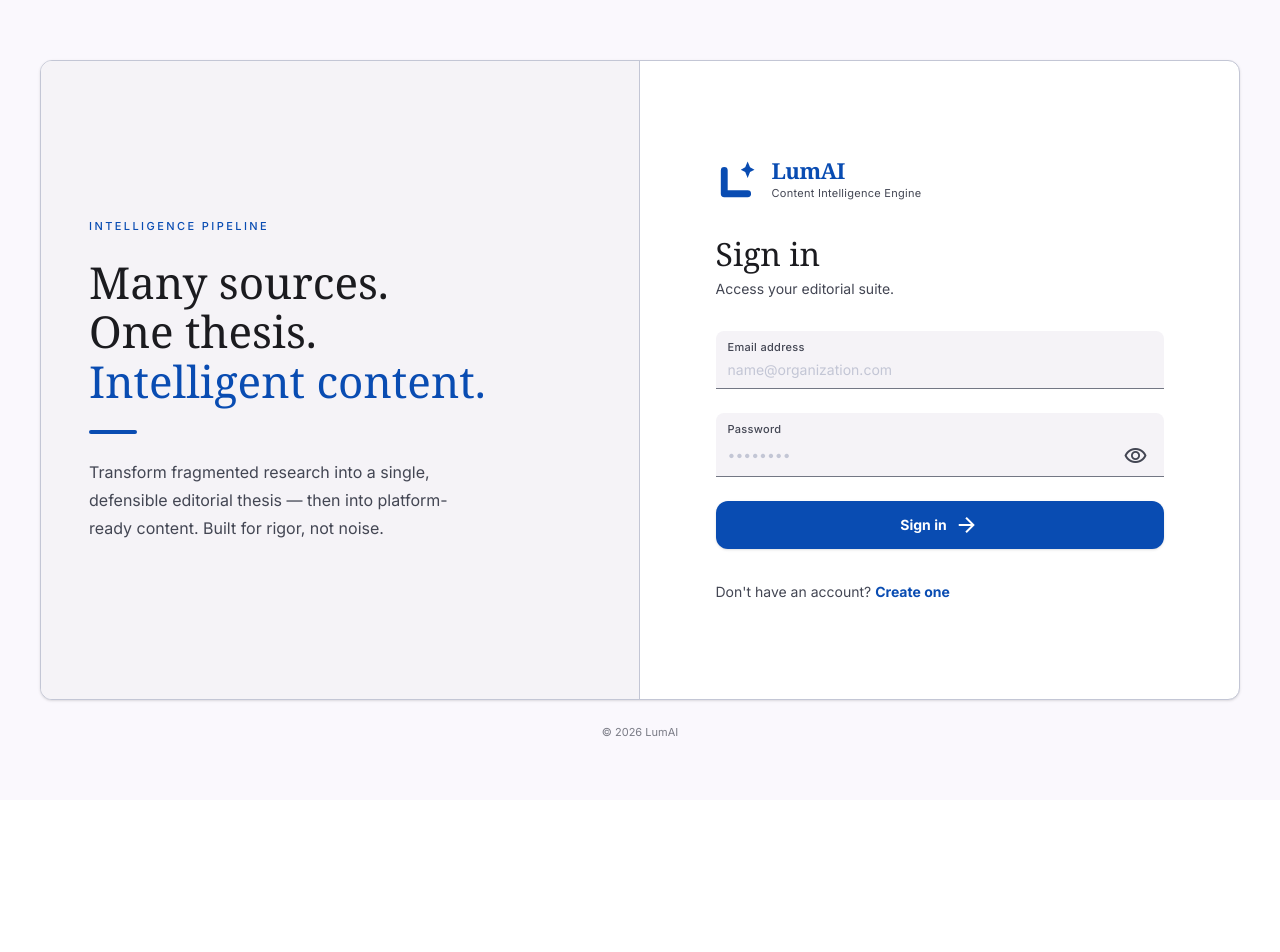
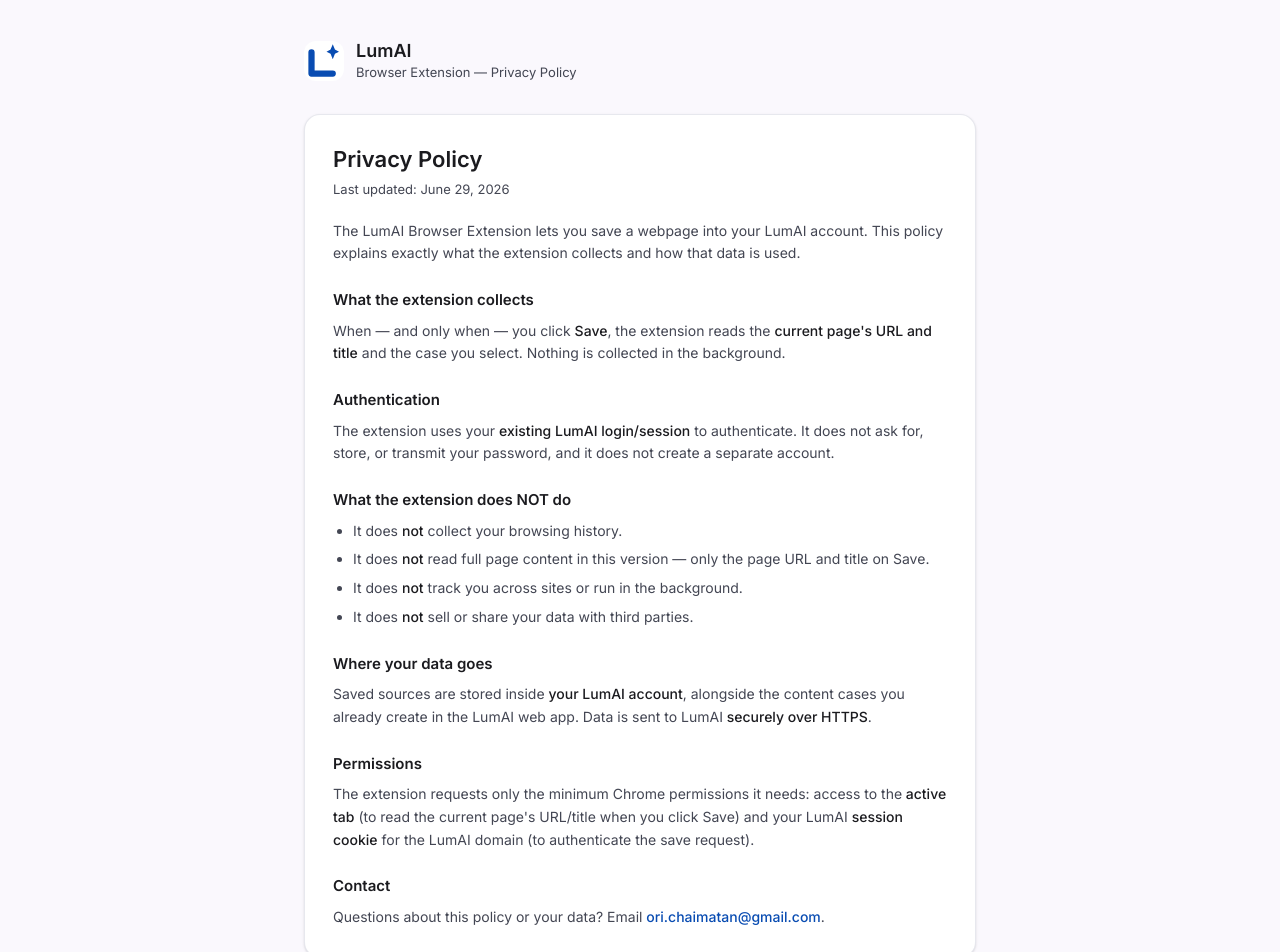
Before and after one commit to OriChaiMatan/Content-Studio-AI, a React (Vite) app: page /privacy in a window 1280 px wide. Before the commit this address led to /login. Shown: the top 952 px of the page. Before the commit the page ends 800 px from the top, so only its background shows below. Built offline with nearby package versions, Linux system fonts and the light colour scheme; no server answers.

Commit message:
feat(extension): finalize production config, privacy policy, and Chrome Store release assets

```diff
--- a/browser-extension/config.js
+++ b/browser-extension/config.js
@@ -1,13 +1,14 @@
-// LumAI extension config. Flip MODE to switch environments, then reload the
-// unpacked extension. `api` is where the backend lives; `app` is where the user
-// logs in (in dev these differ: API on :3001, the web app on :5173). If you change
-// the production domain, update `production.api`/`app` AND host_permissions in
-// manifest.json to match.
-const MODE = 'local'; // 'local' | 'production'
+// LumAI extension config.
+// Defaults to PRODUCTION — this is what ships in the Chrome Web Store package.
+// For LOCAL development only: set MODE = 'local' (and ensure manifest.json includes
+// the localhost host_permissions — the shipped production package omits them).
+// If the production domain changes, update `production.api`/`app` here AND the
+// host_permissions in manifest.json to match.
+const MODE = 'production'; // 'production' (release default) | 'local' (dev only)
 
 const ENV = {
+  production: { api: 'https://app.mrtrk.com', app: 'https://app.mrtrk.com' },
   local:      { api: 'http://localhost:3001', app: 'http://localhost:5173' },
-  production: { api: 'https://app.mrtrk.com', app: 'https://app.mrtrk.com' },
 };
 
 export const API_BASE = ENV[MODE].api;
--- a/src/App.tsx
+++ b/src/App.tsx
@@ -13,6 +13,7 @@
 import { LoginPage } from './features/auth/LoginPage';
 import { RegisterPage } from './features/auth/RegisterPage';
 import { VerifyWhatsAppPage } from './features/auth/VerifyWhatsAppPage';
+import { PrivacyPolicyPage } from './features/legal/PrivacyPolicyPage';
 import { useAuthStore } from './stores/authStore';
 import { useContentCasesStore } from './stores/contentCasesStore';
 import { useLibraryStore } from './stores/libraryStore';
@@ -40,6 +41,7 @@
         <Route path="/library" element={<LibraryPage />} />
         <Route path="/settings" element={<SettingsPage />} />
         <Route path="/verify-whatsapp" element={<VerifyWhatsAppPage />} />
+        <Route path="/privacy" element={<PrivacyPolicyPage />} />
         <Route path="*" element={<Navigate to="/" replace />} />
       </Routes>
     </AppLayout>
@@ -71,6 +73,8 @@
         <AuthedApp />
       ) : (
         <Routes>
+          {/* Public — reachable without auth (e.g. Chrome Web Store reviewers). */}
+          <Route path="/privacy" element={<PrivacyPolicyPage />} />
           <Route path="/login" element={<LoginPage />} />
           <Route path="/register" element={<RegisterPage />} />
           <Route path="*" element={<Navigate to="/login" replace />} />
--- a/src/components/layout/Sidebar.tsx
+++ b/src/components/layout/Sidebar.tsx
@@ -84,6 +84,20 @@
         ))}
       </nav>
 
+      {/* Bottom group: legal links (low weight) + user footer */}
+      <div className="flex flex-col gap-3">
+        {/* Legal — minimal, low-emphasis */}
+        <div className="px-2 flex items-center gap-2 text-[11px] text-on-surface-variant/70">
+          <button
+            onClick={() => navigate('/privacy')}
+            className="hover:text-on-surface transition-colors"
+          >
+            Privacy Policy
+          </button>
+          <span className="text-outline-variant" aria-hidden="true">·</span>
+          <span className="opacity-50 cursor-default" title="Coming soon">Terms</span>
+        </div>
+
         {/* User footer */}
         <div className="border-t border-outline-variant pt-4 flex items-center gap-4 px-2">
           <div className="w-10 h-10 rounded-full bg-primary-container flex items-center justify-center text-on-primary-container font-bold text-sm shrink-0">
@@ -108,6 +122,7 @@
             <Icon name="logout" size="sm" />
           </button>
         </div>
+      </div>
     </aside>
   );
 }
--- /dev/null
+++ b/src/features/legal/PrivacyPolicyPage.tsx
@@ -0,0 +1,94 @@
+import { LumAILogoMark } from '../../components/ui/LumaiLogo';
+
+// Public privacy policy for the LumAI Browser Extension (Chrome Web Store).
+// Self-contained page (no auth, no AppLayout) so it renders for logged-out
+// reviewers at https://app.mrtrk.com/privacy.
+
+const SUPPORT_EMAIL = 'ori.chaimatan@gmail.com';
+const LAST_UPDATED = 'June 29, 2026';
+
+function Section({ title, children }: { title: string; children: React.ReactNode }) {
+  return (
+    <section className="mt-6">
+      <h2 className="text-[15px] font-semibold text-on-surface">{title}</h2>
+      <div className="mt-2 text-[14px] leading-relaxed text-on-surface-variant space-y-2">{children}</div>
+    </section>
+  );
+}
+
+export function PrivacyPolicyPage() {
+  return (
+    <div className="min-h-screen bg-surface px-4 py-10">
+      <div className="mx-auto w-full max-w-2xl">
+        {/* Header */}
+        <div className="flex items-center gap-3">
+          <LumAILogoMark size={40} className="rounded-xl" />
+          <div>
+            <div className="text-[18px] font-semibold text-on-surface leading-tight">LumAI</div>
+            <div className="text-[13px] text-on-surface-variant">Browser Extension — Privacy Policy</div>
+          </div>
+        </div>
+
+        <div className="mt-8 rounded-2xl border border-outline-variant/40 bg-surface-container-lowest shadow-sm p-7">
+          <h1 className="text-[22px] font-semibold text-on-surface">Privacy Policy</h1>
+          <p className="mt-1 text-[13px] text-on-surface-variant">Last updated: {LAST_UPDATED}</p>
+
+          <p className="mt-5 text-[14px] leading-relaxed text-on-surface-variant">
+            The LumAI Browser Extension lets you save a webpage into your LumAI account.
+            This policy explains exactly what the extension collects and how that data is used.
+          </p>
+
+          <Section title="What the extension collects">
+            <p>
+              When — and only when — you click <span className="font-medium text-on-surface">Save</span>, the
+              extension reads the <span className="font-medium text-on-surface">current page's URL and title</span>{' '}
+              and the case you select. Nothing is collected in the background.
+            </p>
+          </Section>
+
+          <Section title="Authentication">
+            <p>
+              The extension uses your <span className="font-medium text-on-surface">existing LumAI login/session</span>{' '}
+              to authenticate. It does not ask for, store, or transmit your password, and it does not create a
+              separate account.
+            </p>
+          </Section>
+
+          <Section title="What the extension does NOT do">
+            <ul className="list-disc pl-5 space-y-1.5">
+              <li>It does <span className="font-medium text-on-surface">not</span> collect your browsing history.</li>
+              <li>It does <span className="font-medium text-on-surface">not</span> read full page content in this version — only the page URL and title on Save.</li>
+              <li>It does <span className="font-medium text-on-surface">not</span> track you across sites or run in the background.</li>
+              <li>It does <span className="font-medium text-on-surface">not</span> sell or share your data with third parties.</li>
+            </ul>
+          </Section>
+
+          <Section title="Where your data goes">
+            <p>
+              Saved sources are stored inside <span className="font-medium text-on-surface">your LumAI account</span>,
+              alongside the content cases you already create in the LumAI web app. Data is sent to LumAI
+              <span className="font-medium text-on-surface"> securely over HTTPS</span>.
+            </p>
+          </Section>
+
+          <Section title="Permissions">
+            <p>
+              The extension requests only the minimum Chrome permissions it needs: access to the
+              <span className="font-medium text-on-surface"> active tab</span> (to read the current page's URL/title when you click Save)
+              and your LumAI <span className="font-medium text-on-surface">session cookie</span> for the LumAI domain (to authenticate the save request).
+            </p>
+          </Section>
+
+          <Section title="Contact">
+            <p>
+              Questions about this policy or your data? Email{' '}
+              <a className="font-medium text-primary hover:underline" href={`mailto:${SUPPORT_EMAIL}`}>{SUPPORT_EMAIL}</a>.
+            </p>
+          </Section>
+        </div>
+
+        <p className="mt-6 text-center text-[12px] text-on-surface-variant">© {new Date().getFullYear()} LumAI</p>
+      </div>
+    </div>
+  );
+}
```
Also changed, not shown: 2 other files (tests, documents, lock files or other folders). Lines whose indentation alone changed are shown as unchanged.
